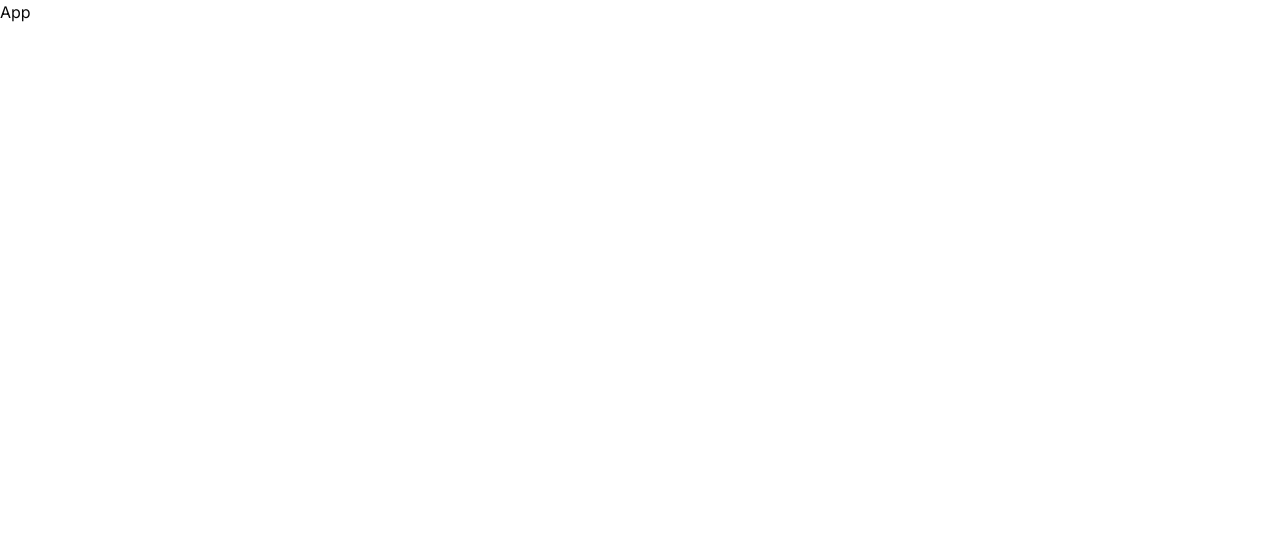
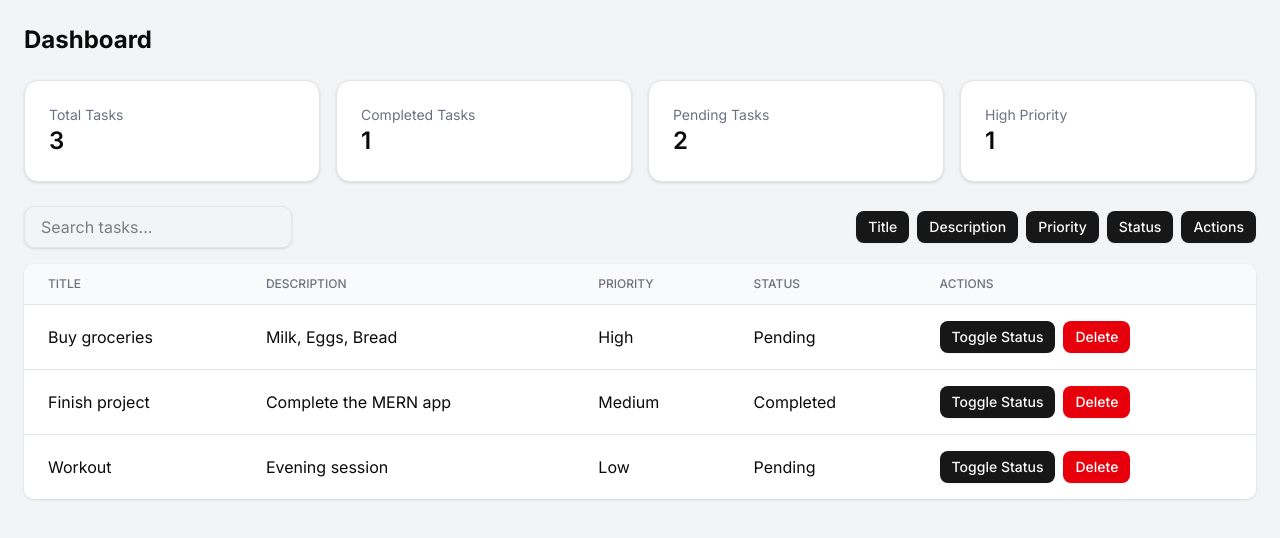
Before and after one commit to mayur-huptechweb/to-do-app, a React (Vite) app in the folder frontend/: page / in a window 1280 px wide. Shown: the top 538 px of the page. Built offline with nearby package versions, Linux system fonts and the light colour scheme.

Commit message:
add 404 page

```diff
--- /dev/null
+++ b/frontend/src/pages/404.jsx
@@ -0,0 +1,41 @@
+import { Button } from "@/components/ui/button";
+import { useNavigate } from "react-router-dom";
+import { ArrowLeft, Home } from "lucide-react";
+
+const NotFound = () => {
+  const navigate = useNavigate();
+
+  return (
+    <div className="flex flex-col items-center justify-center min-h-screen bg-gray-50 p-6">
+      <h1 className="text-7xl font-extrabold text-gray-900 mb-4">
+        404
+      </h1>
+      <p className="text-lg text-gray-600 mb-6 text-center">
+        Oops! The page you are looking for does not exist.
+      </p>
+
+      <div className="flex flex-col sm:flex-row gap-4">
+        {/* Go Back Button */}
+        <Button
+          onClick={() => navigate(-1)}
+          className="flex items-center gap-2 px-6 py-3 transition-transform"
+        >
+          <ArrowLeft size={18} />
+          Go Back
+        </Button>
+
+        {/* Go Home Button */}
+        <Button
+          variant="outline"
+          onClick={() => navigate("/")}
+          className="flex items-center gap-2 px-6 py-3 transition-transform"
+        >
+          <Home size={18} />
+          Go to Home
+        </Button>
+      </div>
+    </div>
+  );
+};
+
+export default NotFound;
--- a/frontend/src/pages/App.jsx
+++ b/frontend/src/pages/App.jsx
@@ -1,10 +1,208 @@
-const App = () => {
+import { useState, useEffect } from "react";
+import { Card, CardHeader, CardTitle, CardContent } from "@/components/ui/card";
+import { Button } from "@/components/ui/button";
+import { toast } from "sonner";
+
+// Example tasks data (replace with API later)
+const initialTasks = [
+  {
+    id: 1,
+    title: "Buy groceries",
+    description: "Milk, Eggs, Bread",
+    priority: "High",
+    status: "Pending",
+  },
+  {
+    id: 2,
+    title: "Finish project",
+    description: "Complete the MERN app",
+    priority: "Medium",
+    status: "Completed",
+  },
+  {
+    id: 3,
+    title: "Workout",
+    description: "Evening session",
+    priority: "Low",
+    status: "Pending",
+  },
+];
+
+function App() {
+  const [tasks, setTasks] = useState(initialTasks);
+  const [search, setSearch] = useState("");
+  const [visibleColumns, setVisibleColumns] = useState({
+    title: true,
+    description: true,
+    priority: true,
+    status: true,
+    actions: true,
+  });
+
+  useEffect(() => {
+    document.title = "Dashboard";
+  }, []);
+
+  // Filtered tasks based on search
+  const filteredTasks = tasks.filter(
+    (task) =>
+      task.title.toLowerCase().includes(search.toLowerCase()) ||
+      task.description.toLowerCase().includes(search.toLowerCase())
+  );
+
+  // Stats calculation
+  const totalTasks = tasks.length;
+  const completedTasks = tasks.filter((t) => t.status === "Completed").length;
+  const pendingTasks = tasks.filter((t) => t.status === "Pending").length;
+  const highPriorityTasks = tasks.filter((t) => t.priority === "High").length;
+
+  // Action handlers
+  const handleDelete = (id) => {
+    setTasks(tasks.filter((t) => t.id !== id));
+    toast.success("Task deleted!");
+  };
+
+  const handleToggleStatus = (id) => {
+    setTasks(
+      tasks.map((t) =>
+        t.id === id
+          ? { ...t, status: t.status === "Pending" ? "Completed" : "Pending" }
+          : t
+      )
+    );
+    toast.success("Task status updated!");
+  };
 
   return (
-    <>
-      App
-    </>
+    <div className="p-6 bg-gray-100 min-h-screen">
+      <h1 className="text-2xl font-bold mb-6">Dashboard</h1>
+
+      {/* Stats Cards */}
+      <div className="grid grid-cols-1 sm:grid-cols-2 lg:grid-cols-4 gap-4 mb-6">
+        <Card className="bg-white shadow">
+          <CardContent>
+            <h2 className="text-sm text-gray-500">Total Tasks</h2>
+            <p className="text-2xl font-semibold">{totalTasks}</p>
+          </CardContent>
+        </Card>
+        <Card className="bg-white shadow">
+          <CardContent>
+            <h2 className="text-sm text-gray-500">Completed Tasks</h2>
+            <p className="text-2xl font-semibold">{completedTasks}</p>
+          </CardContent>
+        </Card>
+        <Card className="bg-white shadow">
+          <CardContent>
+            <h2 className="text-sm text-gray-500">Pending Tasks</h2>
+            <p className="text-2xl font-semibold">{pendingTasks}</p>
+          </CardContent>
+        </Card>
+        <Card className="bg-white shadow">
+          <CardContent>
+            <h2 className="text-sm text-gray-500">High Priority</h2>
+            <p className="text-2xl font-semibold">{highPriorityTasks}</p>
+          </CardContent>
+        </Card>
+      </div>
+
+      {/* Search & Column Toggle */}
+      <div className="flex flex-col md:flex-row md:items-center md:justify-between mb-4">
+        <input
+          type="text"
+          placeholder="Search tasks..."
+          value={search}
+          onChange={(e) => setSearch(e.target.value)}
+          className="px-4 py-2 border rounded-lg shadow-sm focus:ring-2 focus:ring-blue-500 mb-2 md:mb-0"
+        />
+        <div className="flex space-x-2">
+          {Object.keys(visibleColumns).map((col) => (
+            <Button
+              key={col}
+              size="sm"
+              variant={visibleColumns[col] ? "default" : "outline"}
+              onClick={() =>
+                setVisibleColumns({
+                  ...visibleColumns,
+                  [col]: !visibleColumns[col],
+                })
+              }
+            >
+              {col.charAt(0).toUpperCase() + col.slice(1)}
+            </Button>
+          ))}
+        </div>
+      </div>
+
+      {/* Tasks Table */}
+      <div className="overflow-x-auto bg-white shadow rounded-lg">
+        <table className="min-w-full divide-y divide-gray-200">
+          <thead className="bg-gray-50">
+            <tr>
+              {visibleColumns.title && (
+                <th className="px-6 py-3 text-left text-xs font-medium text-gray-500 uppercase">
+                  Title
+                </th>
+              )}
+              {visibleColumns.description && (
+                <th className="px-6 py-3 text-left text-xs font-medium text-gray-500 uppercase">
+                  Description
+                </th>
+              )}
+              {visibleColumns.priority && (
+                <th className="px-6 py-3 text-left text-xs font-medium text-gray-500 uppercase">
+                  Priority
+                </th>
+              )}
+              {visibleColumns.status && (
+                <th className="px-6 py-3 text-left text-xs font-medium text-gray-500 uppercase">
+                  Status
+                </th>
+              )}
+              {visibleColumns.actions && (
+                <th className="px-6 py-3 text-left text-xs font-medium text-gray-500 uppercase">
+                  Actions
+                </th>
+              )}
+            </tr>
+          </thead>
+          <tbody className="bg-white divide-y divide-gray-200">
+            {filteredTasks.map((task) => (
+              <tr key={task.id}>
+                {visibleColumns.title && <td className="px-6 py-4">{task.title}</td>}
+                {visibleColumns.description && <td className="px-6 py-4">{task.description}</td>}
+                {visibleColumns.priority && (
+                  <td className="px-6 py-4">{task.priority}</td>
+                )}
+                {visibleColumns.status && (
+                  <td className="px-6 py-4">{task.status}</td>
+                )}
+                {visibleColumns.actions && (
+                  <td className="px-6 py-4 space-x-2">
+                    <Button
+                      size="sm"
+                      onClick={() => handleToggleStatus(task.id)}
+                    >
+                      Toggle Status
+                    </Button>
+                    <Button
+                      size="sm"
+                      variant="destructive"
+                      onClick={() => handleDelete(task.id)}
+                    >
+                      Delete
+                    </Button>
+                  </td>
+                )}
+              </tr>
+            ))}
+          </tbody>
+        </table>
+        {filteredTasks.length === 0 && (
+          <p className="p-4 text-center text-gray-500">No tasks found.</p>
+        )}
+      </div>
+    </div>
   );
-};
+}
 
 export default App;
--- a/frontend/src/routes/AppRoutes.jsx
+++ b/frontend/src/routes/AppRoutes.jsx
@@ -2,6 +2,7 @@ import { BrowserRouter as Router, Routes, Route } from "react-router-dom";
 import Login from "@/pages/Login";
 import Signup from "@/pages/Signup";
 import App from "@/pages/App";
+import NotFound from "@/pages/404";
 import { Toaster } from "sonner";
 
 function AppRoutes() {
@@ -13,6 +14,8 @@ function AppRoutes() {
         <Route path="/login" element={<Login />} />
         <Route path="/signup" element={<Signup />} />
         <Route path="/" element={<App />} />
+        {/* 404 */}
+        <Route path="*" element={<NotFound />} />
       </Routes>
     </Router>
   );
```
